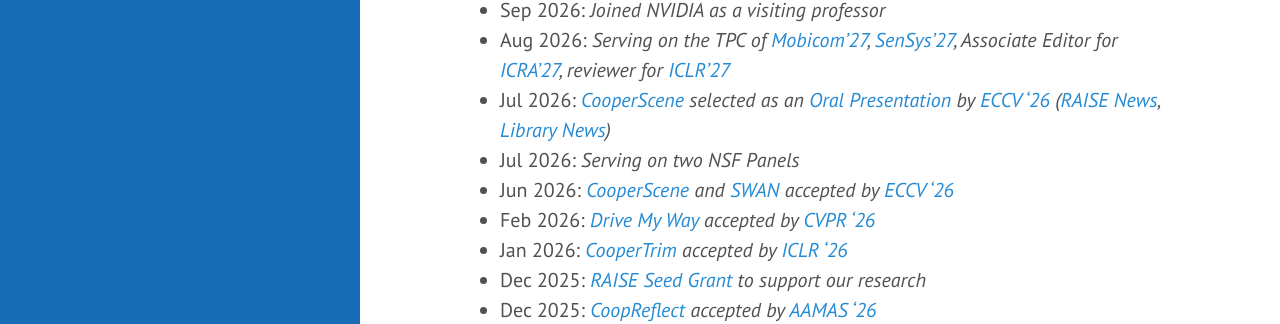
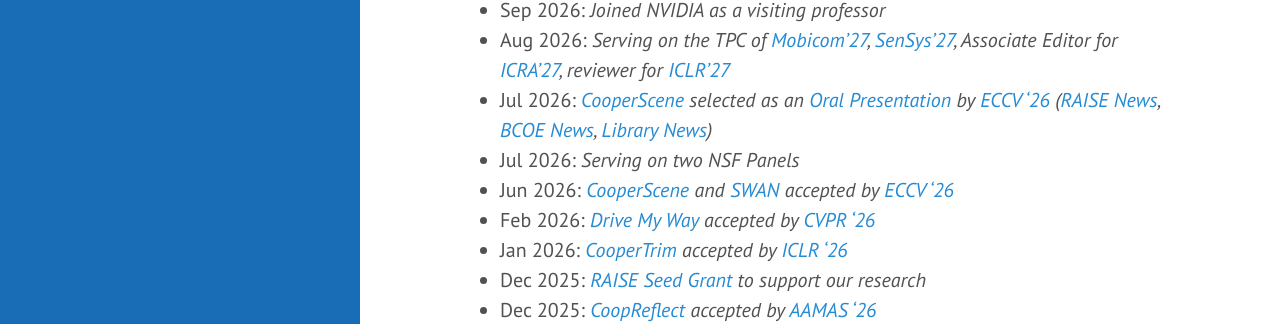
Before and after one commit to hangqiu/hangqiu.github.io, a Jekyll site: the page built from index.md, in a window 1280 px wide. Shown: the part 862-1186 px from the top of the page. Built offline with Jekyll 4.4.1, drawn with Linux system fonts in a browser that asks for light colours; a style sheet for code colours, icons or effects is not loaded.

Commit message:
Auto-sync lab_news_auto.yml from source repo

```diff
--- a/_data/lab_news_auto.yml
+++ b/_data/lab_news_auto.yml
@@ -1,4 +1,4 @@
-- title: "[CooperScene](https://arxiv.org/abs/2606.31219) selected as an [Oral Presentation](https://eccv.ecva.net/virtual/2026/spotlight/6201) by [ECCV '26](https://eccv.ecva.net/Conferences/2026) ([RAISE News](https://raise.ucr.edu/conference/2026/09/03/ucr-researchers-present-computer-vision-advances-premier-ai-conference-europe), [Library News](https://library.ucr.edu/news/2026/09/09/ucr-library-research-and-technology-division-helps-cisl-lab-bring-autonomous))"
+- title: "[CooperScene](https://arxiv.org/abs/2606.31219) selected as an [Oral Presentation](https://eccv.ecva.net/virtual/2026/spotlight/6201) by [ECCV '26](https://eccv.ecva.net/Conferences/2026) ([RAISE News](https://raise.ucr.edu/conference/2026/09/03/ucr-researchers-present-computer-vision-advances-premier-ai-conference-europe), [BCOE News](https://engr.ucr.edu/news/2026/09/21/bcoe-computer-vision-research-earns-recognition-eccv-2026), [Library News](https://library.ucr.edu/news/2026/09/09/ucr-library-research-and-technology-division-helps-cisl-lab-bring-autonomous))"
   date: 2026-07-23
 
 - title: "[CooperScene](https://arxiv.org/abs/2606.31219) and [SWAN](https://arxiv.org/abs/2604.26181) accepted by [ECCV '26](https://eccv.ecva.net/Conferences/2026)"
```
